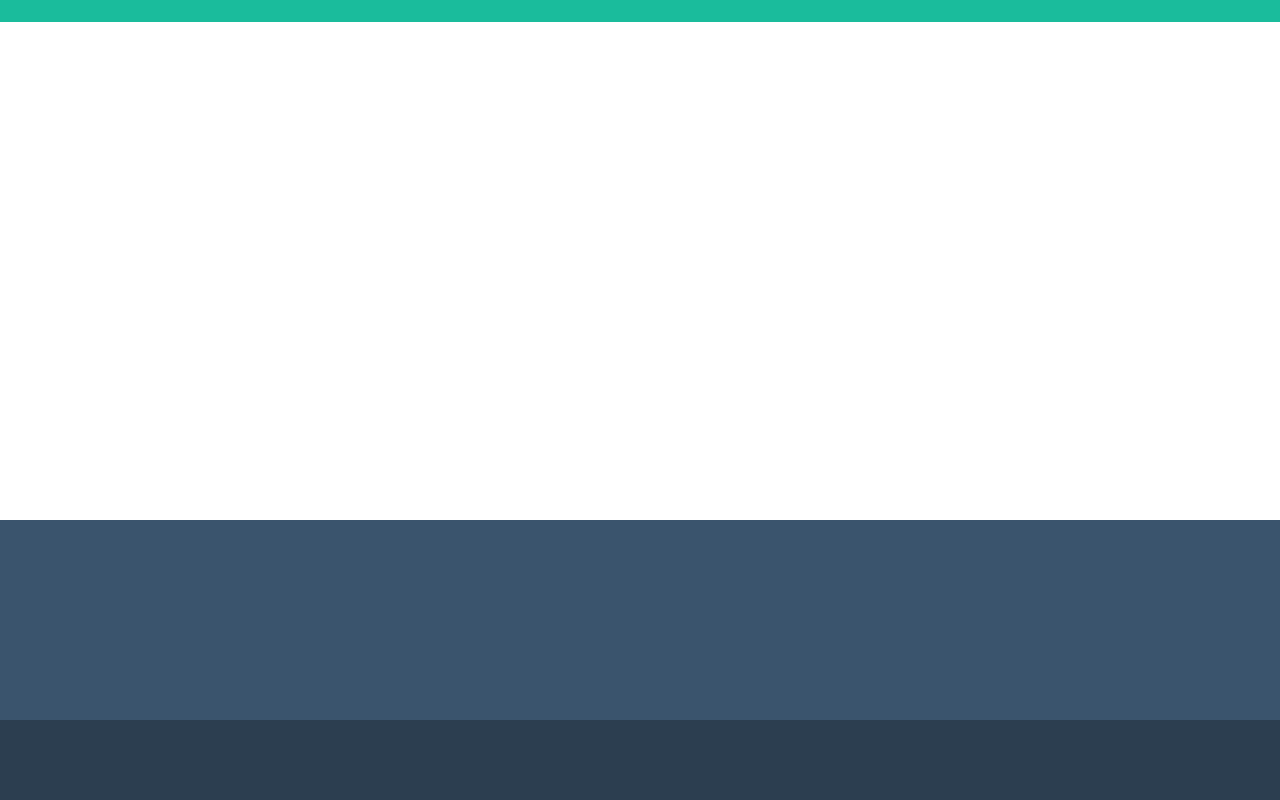
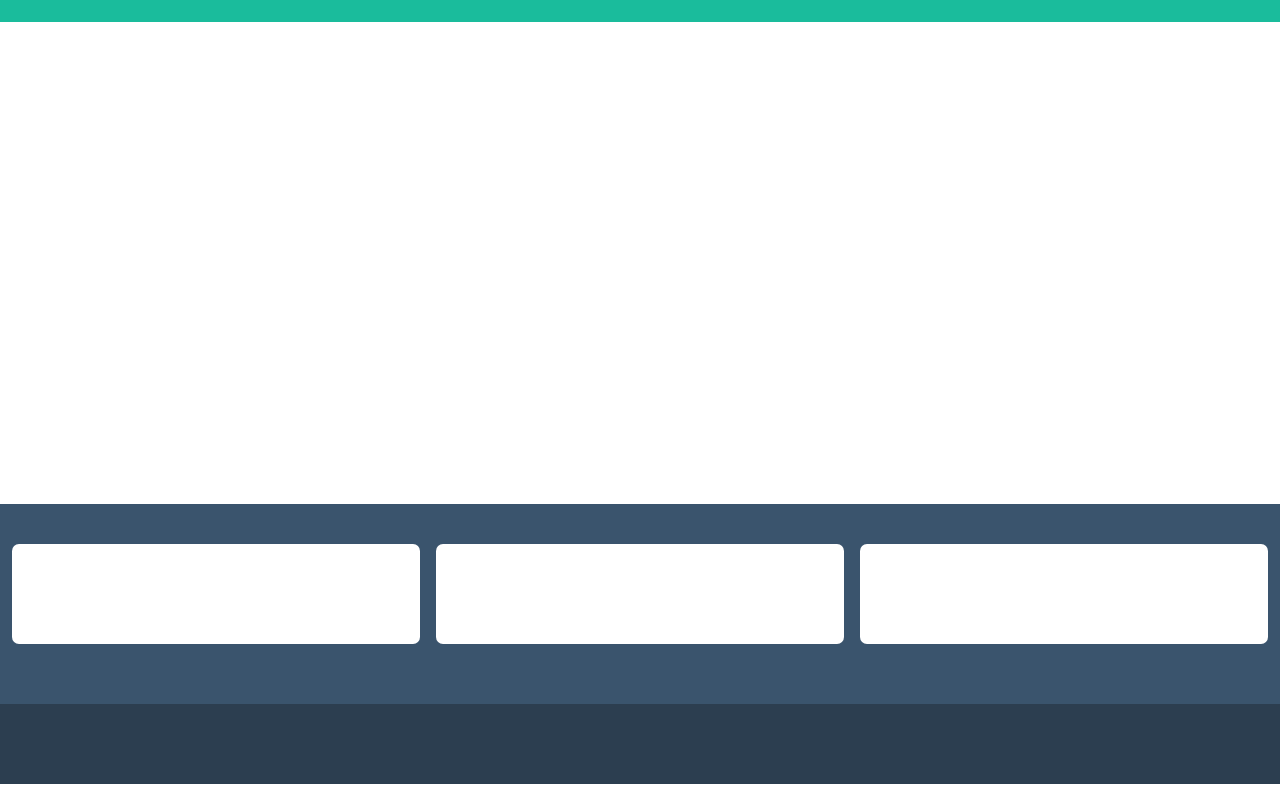
Before and after one commit to yleniapregnolato/html-css-bootstrap-freelancer, a plain HTML site: page index.html in a window 1280 px wide. Shown: the part 1642-2442 px from the top of the page. Drawn offline with nearby package versions, Linux system fonts and the light colour scheme.

Commit message:
add: col in contacts section

```diff
--- a/css/style.css
+++ b/css/style.css
@@ -95,6 +95,12 @@ img {
     /* debug */
     height: 400px;
 }
+
+.row .ms_contacts {
+    /* debug */
+    height: 100px;
+    background-color: white;
+}
 /* /contacts section */
 
 /* footer */
@@ -104,6 +110,7 @@ img {
     /* debug */
     height: 80px;
 }
+
 /* /footer */
 /* media query tablet */
 
--- a/index.html
+++ b/index.html
@@ -7,8 +7,7 @@
     <title>BOOTSTRAP FREELANCER</title>
 
     <!-- bootstrap -->
-    <link href="https://cdn.jsdelivr.net/npm/bootstrap@5.3.3/dist/css/bootstrap.min.css" rel="stylesheet"
-        integrity="sha384-QWTKZyjpPEjISv5WaRU9OFeRpok6YctnYmDr5pNlyT2bRjXh0JMhjY6hW+ALEwIH" crossorigin="anonymous" />
+    <link href="https://cdn.jsdelivr.net/npm/bootstrap@5.3.3/dist/css/bootstrap.min.css" rel="stylesheet" integrity="sha384-QWTKZyjpPEjISv5WaRU9OFeRpok6YctnYmDr5pNlyT2bRjXh0JMhjY6hW+ALEwIH" crossorigin="anonymous">
 
     <!-- fontawesome -->
     <link rel="stylesheet" href="https://cdnjs.cloudflare.com/ajax/libs/font-awesome/6.5.1/css/all.min.css"
@@ -85,7 +84,21 @@
         <!-- /form section -->
 
         <!-- contacts section -->
-        <section class="container-fluid ms_contacts-section"></section>
+        <section class="container-fluid ms_contacts-section">
+
+            <div class="row g-3 pt-4 pb-4">
+                <div class="col-12 col-md-4">
+                    <div class="ms_contacts"></div>
+                </div>
+                <div class="col-12 col-md-4">
+                    <div class="ms_contacts"></div>
+                </div>
+                <div class="col-12 col-md-4">
+                    <div class="ms_contacts"></div>
+                </div>
+            </div>
+
+        </section>
         <!-- /contacts section -->
 
         <!-- footer -->
```
